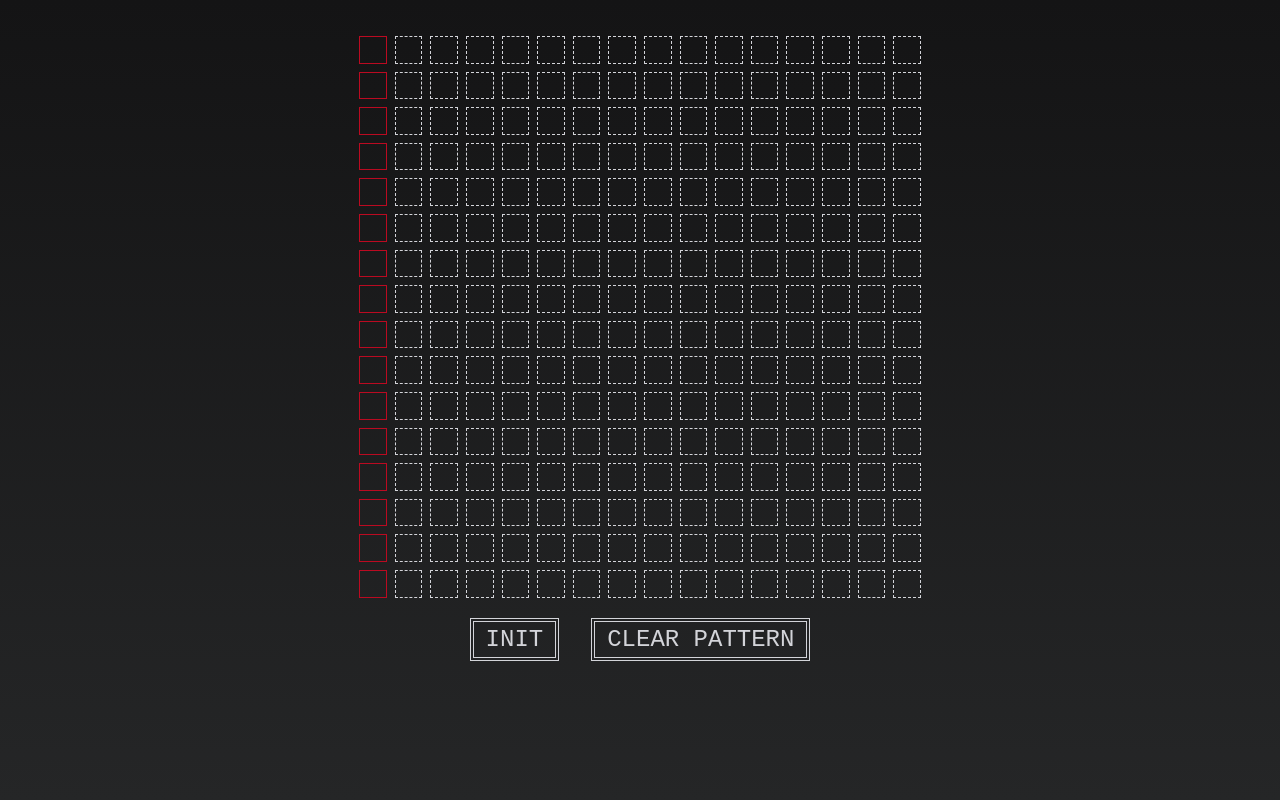
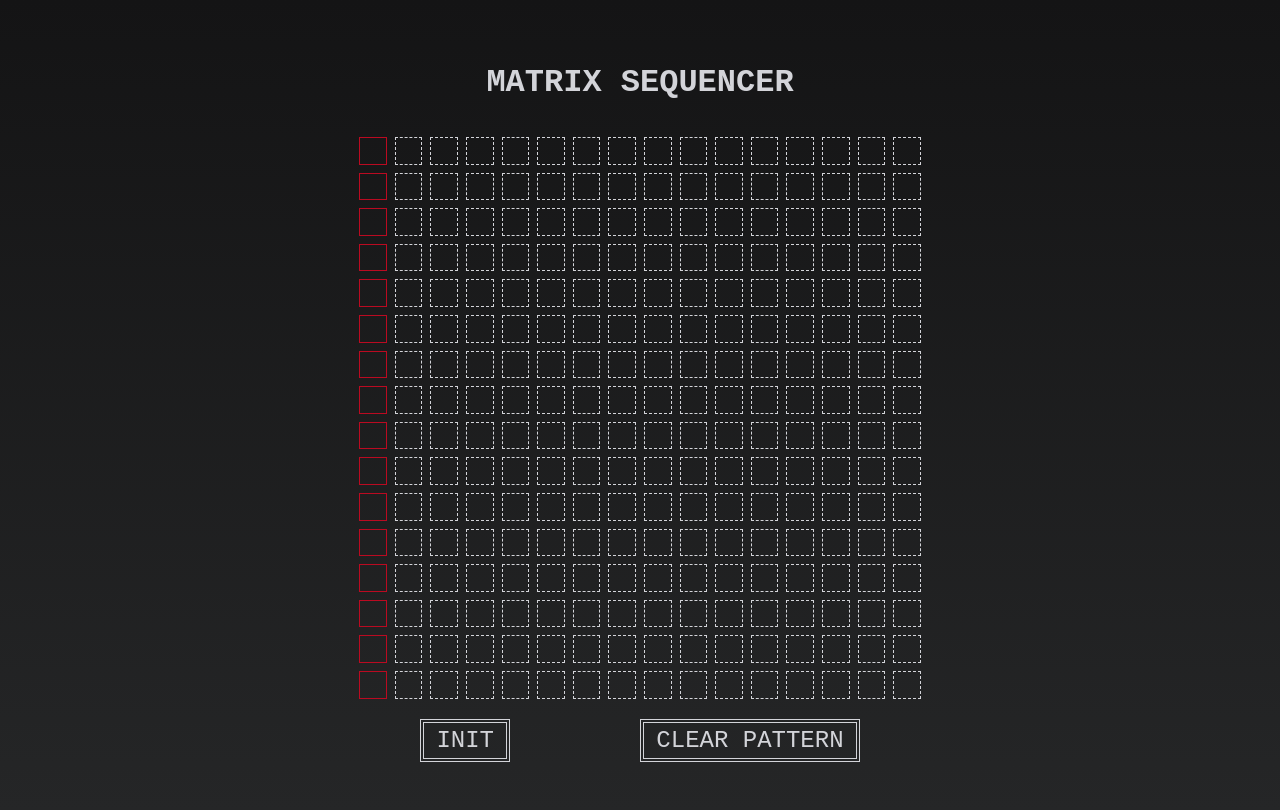
Before and after one commit to noellehuchette/matrixsynth, a React (Create React App) app: page / in a window 1280 px wide. Built offline with nearby package versions, Linux system fonts and the light colour scheme.

Commit message:
sequencer label, additional styling

```diff
--- a/src/components/Sequencer/Sequencer.js
+++ b/src/components/Sequencer/Sequencer.js
@@ -47,7 +47,7 @@ const initPattern = () => {
 
 const buildSynths = () => {
     const synths = [];
-    const chorus = new Chorus({wet: 0.8}).toDestination();
+    const chorus = new Chorus({ wet: 0.8 }).toDestination();
     for (let syn = 0; syn < 16; syn++) {
         synths[syn] = new Synth().connect(chorus);
 
@@ -149,6 +149,7 @@ class Sequencer extends Component {
         const { pattern, iniTone, playing } = this.state;
         return (
             <div className='sequencer-block'>
+                <h3>matrix sequencer</h3>
                 <div className='matrix'>
                     {pattern.map((row,y) => (
                             <div className='tonerow' key={`yy${y}`}>
@@ -172,6 +173,7 @@ class Sequencer extends Component {
                     }
                     <button onClick={this.clearPattern}>CLEAR PATTERN</button>
                 </div>
+
             </div>
         );
     }
--- a/src/components/Sequencer/sequencer.css
+++ b/src/components/Sequencer/sequencer.css
@@ -1,6 +1,13 @@
 .sequencer-block {
+    display: flex;
+    flex-direction: column;
     margin: 2rem;
     align-self: center;
+}
+
+.transport {
+    display: flex;
+    justify-content: space-around;
 }
 
 .tonerow {
@@ -27,3 +34,10 @@ button:active {
     color: #252627;
     border: 4px double #252627;
 }
+
+h3 {
+    font-family: monospace;
+    text-transform: uppercase;
+    color: #D3D4D9;
+    font-size: 2rem;
+}
```
